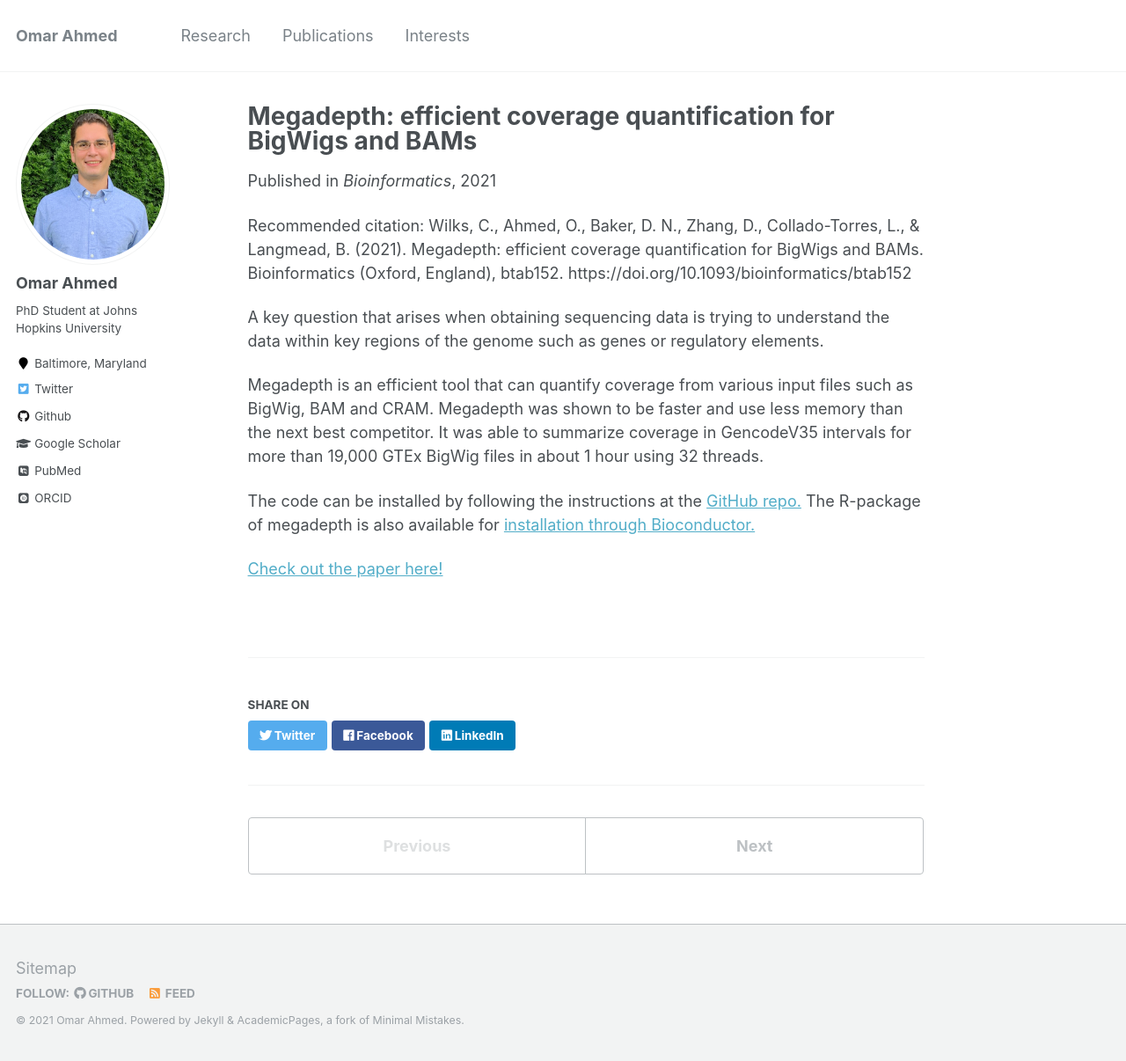
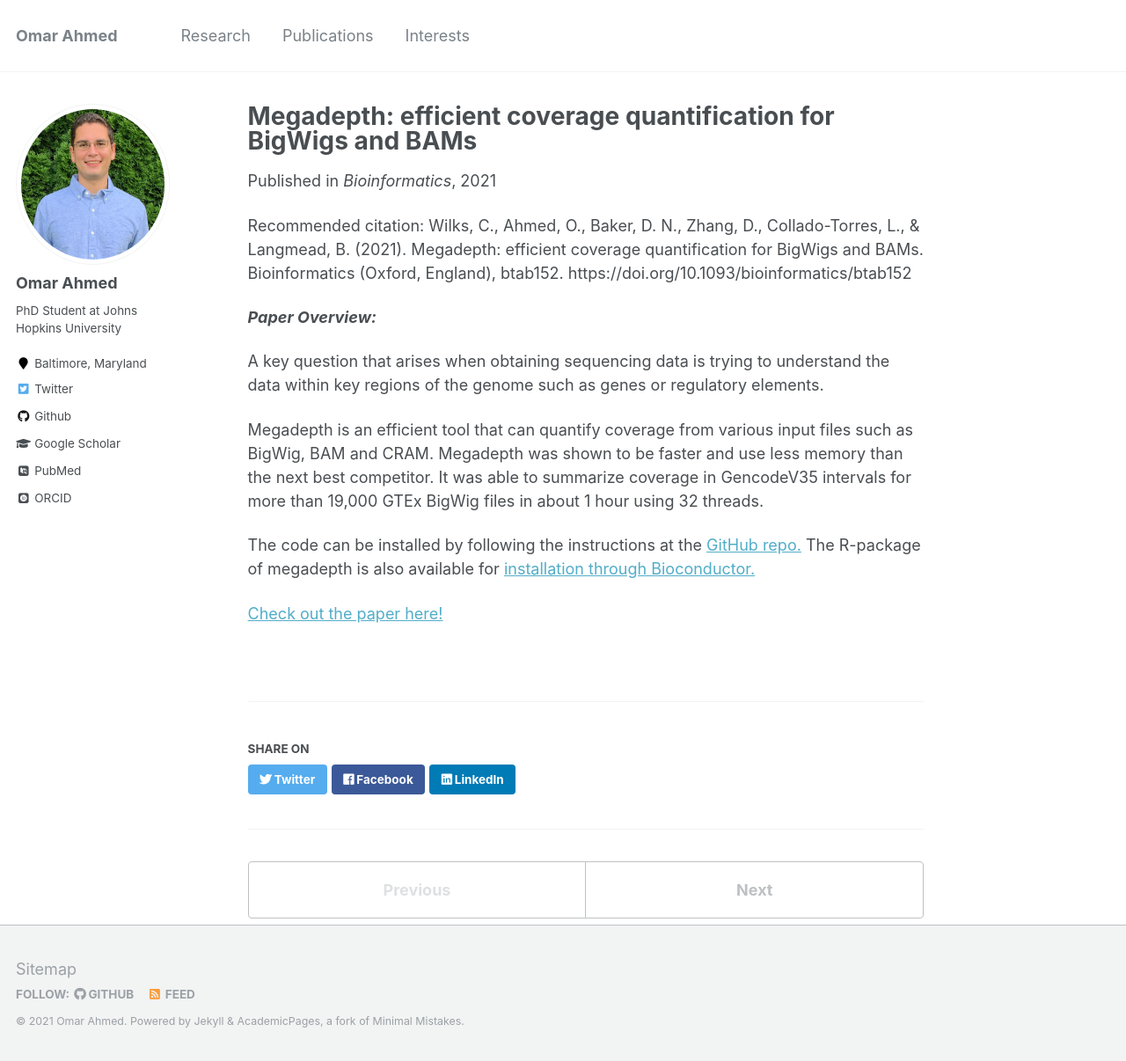
Before and after one commit to oma219/oma219.github.io, a Jekyll site: the page built from _publications/paper_1.md, in a window 1280 px wide and 1206 px high. Shown: the whole window at 88% size. Built offline with Jekyll 4.4.1, drawn with Linux system fonts in a browser that asks for light colours; some web fonts are replaced.

Commit message:
added header before descriptions of papers

```diff
--- a/_publications/paper_1.md
+++ b/_publications/paper_1.md
@@ -9,6 +9,8 @@ paperurl: ''
 citation: 'Wilks, C., Ahmed, O., Baker, D. N., Zhang, D., Collado-Torres, L., & Langmead, B. (2021). Megadepth: efficient coverage quantification for BigWigs and BAMs. Bioinformatics (Oxford, England), btab152. https://doi.org/10.1093/bioinformatics/btab152'
 ---
 
+***Paper Overview:***
+
 A key question that arises when obtaining sequencing data is trying to understand the data within key regions of the genome such as genes or regulatory elements.
 
 Megadepth is an efficient tool that can quantify coverage from various input files such as BigWig, BAM and CRAM. Megadepth was shown to be faster and use less memory than the next best competitor. It was able to summarize coverage in GencodeV35 intervals for more than 19,000 GTEx BigWig files in about 1 hour using 32 threads.
```
Also changed, not shown: _publications/paper_2.md (+3 -0 lines).
